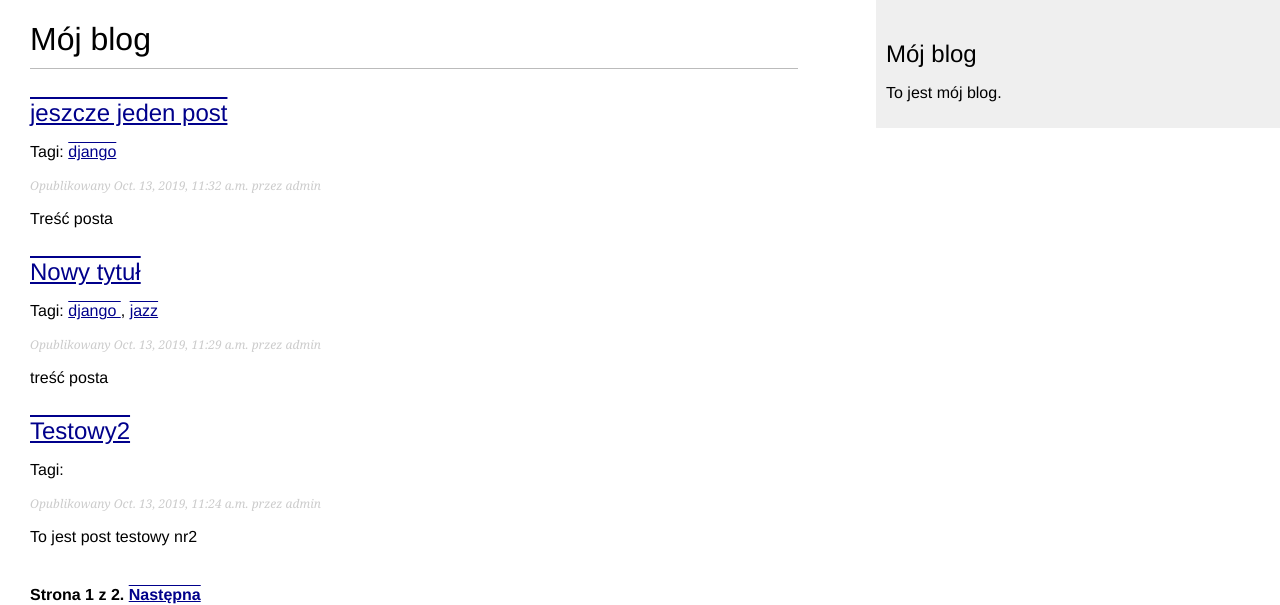
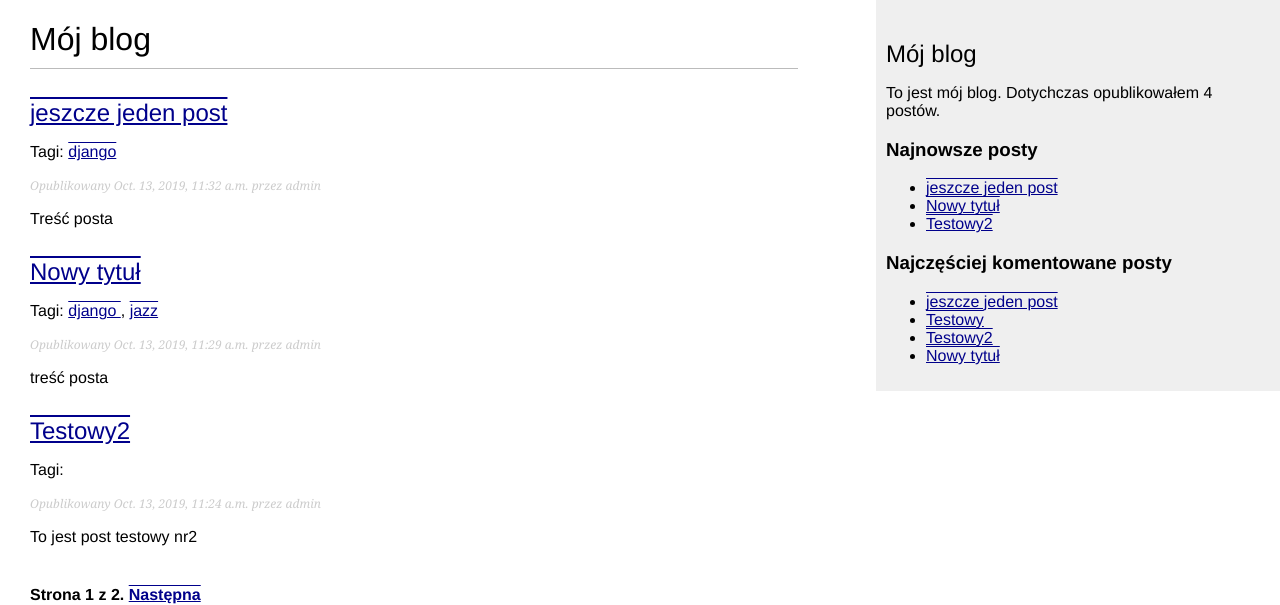
Before and after one commit to sebastianSchulzDev/django--blog, a Django app: page /my_blog/ in a window 1280 px wide. Shown: the top 605 px of the page. Run offline with Django 3.2, Linux system fonts and the light colour scheme; data comes from the database, SQL or seed files in the repository; parts of the project's set-up code (start-up, migrations or seed data) failed here and were passed over.

Commit message:
Add own template tags

```diff
--- a/blog_app/settings.py
+++ b/blog_app/settings.py
@@ -39,6 +39,7 @@ INSTALLED_APPS = [
     'django.contrib.staticfiles',
     'my_blog.apps.MyBlogConfig',
     'taggit',
+
 ]
 
 MIDDLEWARE = [
--- a/my_blog/templates/my_blog/base.html
+++ b/my_blog/templates/my_blog/base.html
@@ -1,3 +1,4 @@
+{% load blog_tags %}
 {% load static %}
 <!DOCTYPE html>
 <html>
@@ -12,8 +13,20 @@
 </div>
 <div id="sidebar">
     <h2>Mój blog</h2>
-    <p>To jest mój blog.</p>
+    <p>To jest mój blog. Dotychczas opublikowałem {% total_posts %} postów.</p>
+    <h3>Najnowsze posty</h3>
+    {% show_latest_posts 3 %}
+    <h3>Najczęściej komentowane posty</h3>
+    {% get_most_commented_posts as most_commented_posts %}
+    <ul>
+        {% for post in most_commented_posts %}
+        <li>
+            <a href="{{ post.get_absolute_url }}">{{ post.title }}</a>
+        </li>
+        {% endfor %}
+    </ul>
 </div>
+
 
 
 </body>
--- /dev/null
+++ b/my_blog/templates/my_blog/post/latest_posts.html
@@ -0,0 +1,7 @@
+<ul>
+    {% for post in latest_posts %}
+    <li>
+        <a href="{{ post.get_absolute_url }}">{{ post.title }}</a>
+    </li>
+    {%  endfor %}
+</ul>
--- /dev/null
+++ b/my_blog/templatetags/blog_tags.py
@@ -0,0 +1,16 @@
+from django import template
+register = template.Library()
+from ..models import Post
+from django.db.models import Count
+@register.simple_tag
+def total_posts():
+    return Post.published.count()
+
+@register.inclusion_tag('my_blog/post/latest_posts.html')
+def show_latest_posts(count=5):
+    latest_posts = Post.published.order_by('-publish')[:count]
+    return {'latest_posts': latest_posts}
+
+@register.simple_tag
+def get_most_commented_posts(count=5):
+    return Post.published.annotate(total_comments=Count('comments')).order_by('-total_comments')[:count]
```
Also changed, not shown: my_blog/templatetags/__init__.py (added).
